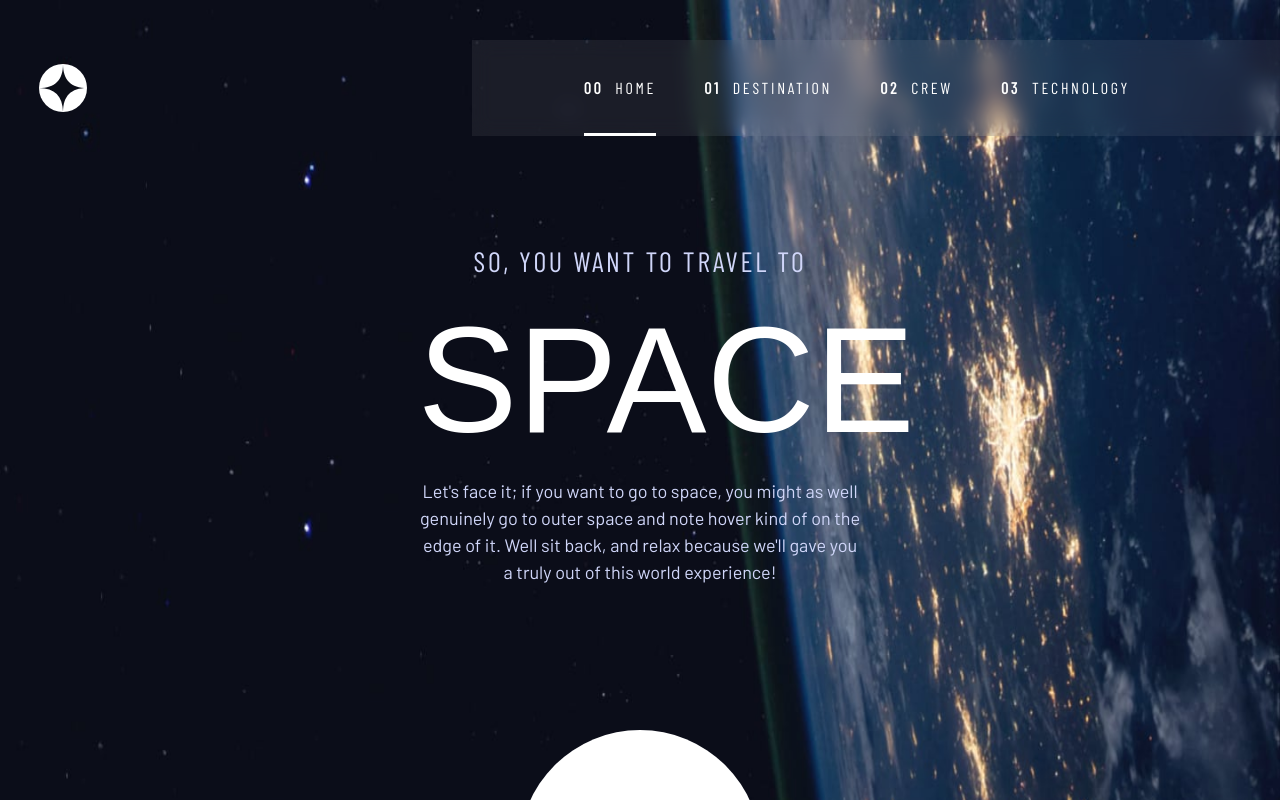
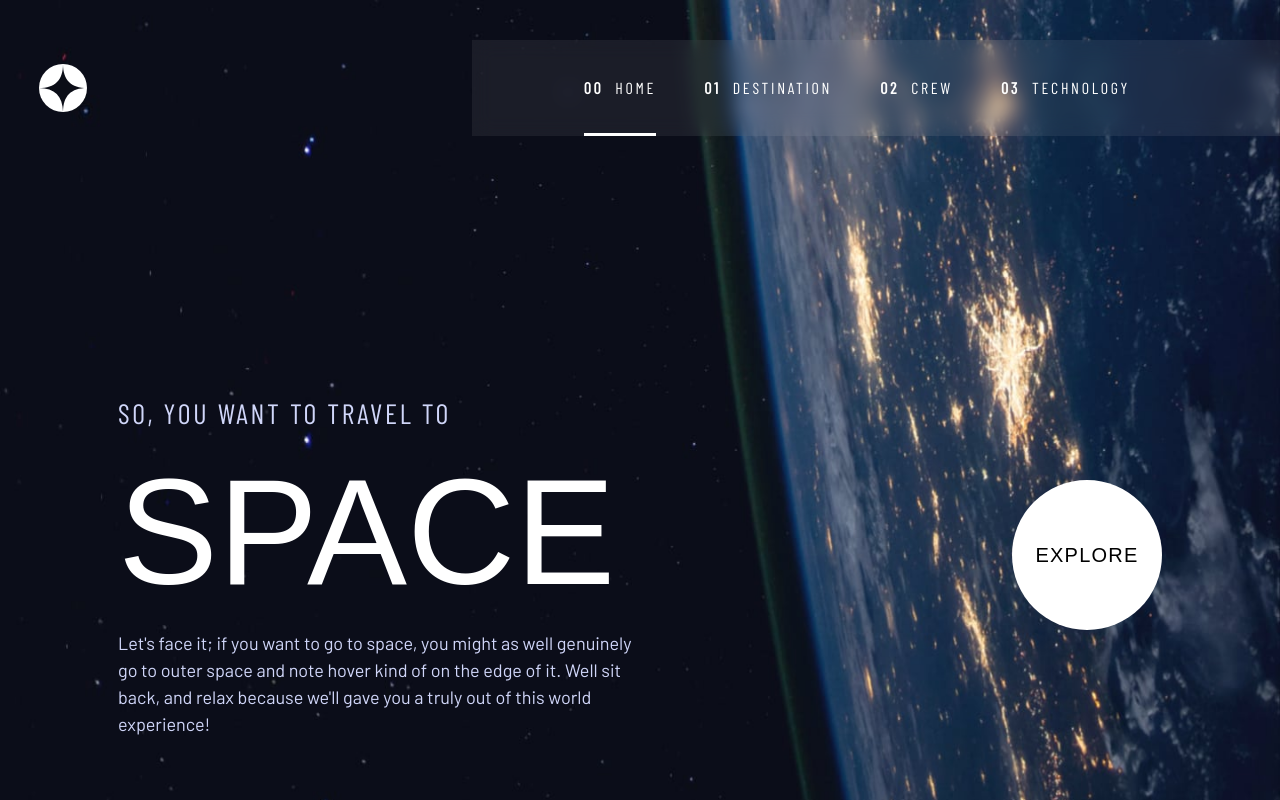
Before and after one commit to rafatavares03/space-tourism-website, a React (Create React App) app: page / in a window 1280 px wide. Shown: the top 800 px of the page. Built offline with nearby package versions, Linux system fonts and the light colour scheme; a web font is replaced by a local one.

Commit message:
home desktop version concluded

```diff
--- a/public/index.html
+++ b/public/index.html
@@ -28,7 +28,7 @@
   </head>
   <body>
     <noscript>You need to enable JavaScript to run this app.</noscript>
-    <div id="root" class="position-relative"></div>
+    <div id="root" class="min-vh-100 position-relative"></div>
     <!--
       This HTML file is a template.
       If you open it directly in the browser, you will see an empty page.
--- a/src/assets/styles/abstract/_variables.scss
+++ b/src/assets/styles/abstract/_variables.scss
@@ -40,6 +40,7 @@ $text-desktop--font-size: 1.125rem;
 
 
 // Header.jsx
+$header-desktop--margin: 15.5rem;
 $header--position: relative;
 
 
@@ -53,9 +54,8 @@ $header-li-desktop--margin-right: calc(10vw - 2px);
 $header-line--bg-color: $light-grey;
 $header-line--height: 1px;
 $header-line--left: 166px;
-$header-line--width: 475px;
+$header-line--width: 33vw;
 $header-line--position: absolute;
-$header-line--top: 50%;
 $header-line--z-index: 10;
 
 
@@ -85,7 +85,9 @@ $nav-container-tablet--padding: 29px;
 
 
 // Home.jsx
-$home-texts--width: 445px;
+$home-texts-tablet--width: 51.5ch;
+$home-texts-desktop--width: 57.7ch;
+
 
 $home-desc--color: $light-blue;
 $home-desc--font-family: $secundary-font;
@@ -95,10 +97,13 @@ $home-desc-desktop--font-size: 1.75rem;
 $home-desc--letter-spacing: 2.7px;
 
 
+$home-explore--transition: all 1s;
 $home-explore--font-family: $primary-font;
 $home-explore--font-size: 1.25rem;
 $home-explore--letter-spacing: 1.25px;
 $home-explore--size: 150px;
+$home-explore-desktop--size: 274px;
+$home-explore-hover--box-shadow: 0 0 0 88px $transparent-white;
 $home-explore-tablet--font-size: 2rem;
 $home-explore-tablet--letter-spacing: 2px;
 $home-explore-tablet--size: 242px;
--- a/src/assets/styles/components/_Header.scss
+++ b/src/assets/styles/components/_Header.scss
@@ -12,7 +12,6 @@
     left: $header-line--left;
     width: $header-line--width;
     position: $header-line--position;
-    top: $header-line--top;
     z-index: $header-line--z-index;
   }
 
@@ -35,7 +34,7 @@
 
 }
 
-@media screen and (min-width: 720px){
+@media screen and (min-width: 768px){
   .header {
     .logo {
       height: $logo--size;
@@ -45,8 +44,10 @@
   }
 }
 
-@media screen and (min-width: 960px) {
+@media screen and (min-width: 992px) {
   .header {
+    margin-bottom: $header-desktop--margin;
+
     .header-container {
       padding-top: $header-container--padding;
     }
--- a/src/assets/styles/components/_Home.scss
+++ b/src/assets/styles/components/_Home.scss
@@ -20,10 +20,10 @@
   }
 }
 
-@media screen and (min-width: 720px) {
+@media screen and (min-width: 768px) {
   .home {
     .home-texts {
-      max-width: $home-texts--width;
+      max-width: $home-texts-tablet--width;
     }
 
     .home-description {
@@ -42,10 +42,24 @@
   }
 }
 
-@media screen and (min-width: 960px) {
+@media screen and (min-width: 992px) {
   .home {
+    .home-texts {
+      max-width: $home-texts-desktop--width;
+    }
+
     .home-description {
       font-size: $home-desc-desktop--font-size;
     }
+
+    .explore {
+      height: $home-explore-desktop--size;
+      transition: $home-explore--transition;
+      width: $home-explore-desktop--size;
+
+      &:hover {
+        box-shadow: $home-explore-hover--box-shadow;
+      }
+    }
   }
 }
--- a/src/assets/styles/custom.scss
+++ b/src/assets/styles/custom.scss
@@ -28,13 +28,13 @@ h1 {
   font-size: $text--font-size;
 }
 
-@media screen and (min-width: 720px) {
+@media screen and (min-width: 768px) {
   .text {
     font-size: $text-tablet--font-size;
   }
 }
 
-@media screen and (min-width: 960px) {
+@media screen and (min-width: 992px) {
   .text {
     font-size: $text-desktop--font-size;
   }
--- a/src/components/Header.jsx
+++ b/src/components/Header.jsx
@@ -6,7 +6,7 @@ import toggle from '../assets/images/shared/icon-hamburger.svg';
 export default function Header() {
   return (
     <header className="header py-4 py-md-0">
-      <div className="align-items-center d-flex header-container h-100 justify-content-between">
+      <div className="align-items-center d-flex header-container h-100 justify-content-between position-relative">
         <img src={logo} alt="Logo" className="logo"/>
         <div className="d-none d-xxl-block header-line"></div>
         <nav className="d-none d-md-block navbar header-nav p-0">
--- a/src/components/Home.jsx
+++ b/src/components/Home.jsx
@@ -11,8 +11,8 @@ export default function Home() {
         <source media="(min-width: 540px)" srcSet={bgTablet} className="h-100 w-100"/>
         <img src={bgMobile} alt="Background" className="h-100 w-100"/>
       </picture>
-      <div className="container home mt-3 mt-md-5 p-0">
-        <div className="home-texts mx-md-auto pt-md-5 px-4 px-md-0 text-center">
+      <div className="container d-lg-flex home justify-content-between mt-3 mt-md-5 mt-lg-0 p-0 pb-lg-5 px-lg-5">
+        <div className="home-texts mb-lg-5 mx-md-auto mx-lg-0 pb-lg-5 ps-xxl-5 pt-md-5 pt-lg-0 px-4 px-md-0 text-center text-lg-start">
           <p className="home-description mb-md-2 mt-md-2 text-uppercase">So, you want to travel to</p>
           <h1 className="home-title mb-3 mb-md-2 text-uppercase text-white">Space</h1>
           <p className="mb-2 p-0 text">
@@ -22,7 +22,7 @@ export default function Home() {
             truly out of this world experience!
           </p>
         </div>
-        <div className="mt-4 mt-md-5 py-5 text-center">
+        <div className="mb-lg-5 mt-4 mt-md-5 pe-xxl-5 py-5 text-center">
           <a href="/" className="
           align-items-center
           bg-white
@@ -30,6 +30,7 @@ export default function Home() {
           explore
           justify-content-center
           my-md-5
+          my-lg-0
           mx-auto
           rounded-circle
           text-black
```
